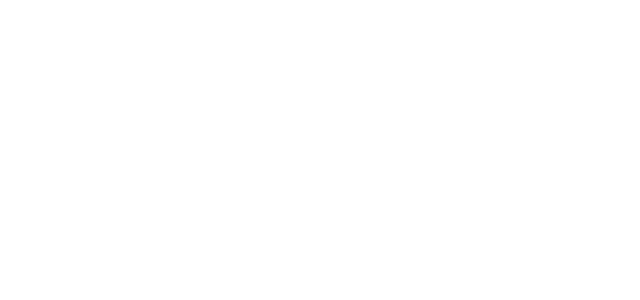
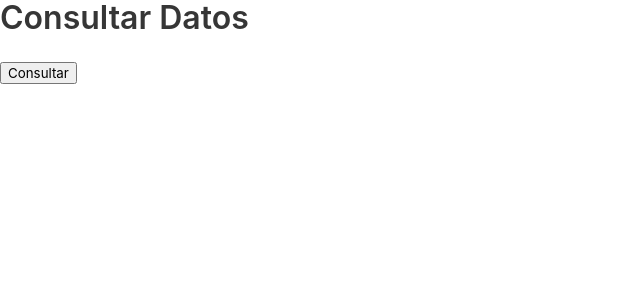
Before and after one commit to BrunoFrancioni/Learning-VueJS, a Vue app in the folder consume-api/: page / in a window 1280 px wide. Shown: the top 300 px of the page, without its empty margins (0-640 px from the left). Built offline with nearby package versions, Linux system fonts and the light colour scheme.

Commit message:
Fetching firsts data.

```diff
--- a/consume-api/src/App.vue
+++ b/consume-api/src/App.vue
@@ -1,26 +1,39 @@
 <template>
   <div id="app">
+    <h1 class="title">Consultar Datos</h1>
+    <button v-on:click="fetch">Consultar</button>
 
+    <div v-for="character in characters" :key="character.id">
+      {{ character }}
+    </div>
   </div>
 </template>
 
 <script>
+import axios from 'axios';
 
 export default {
   name: 'App',
-  components: {
+  data: () => {
+    return {
+      characters: []
+    }
+  },
+  methods: {
+    async fetch() {
+      try {
+        const result = await axios.get("https://rickandmortyapi.com/api/character")
 
+        this.characters = result.data.results;
+        console.log(result.data);
+      } catch(error) {
+        console.log(error);
+      }
+    }
   }
 }
 </script>
 
 <style>
-#app {
-  font-family: Avenir, Helvetica, Arial, sans-serif;
-  -webkit-font-smoothing: antialiased;
-  -moz-osx-font-smoothing: grayscale;
-  text-align: center;
-  color: #2c3e50;
-  margin-top: 60px;
-}
+
 </style>
```
